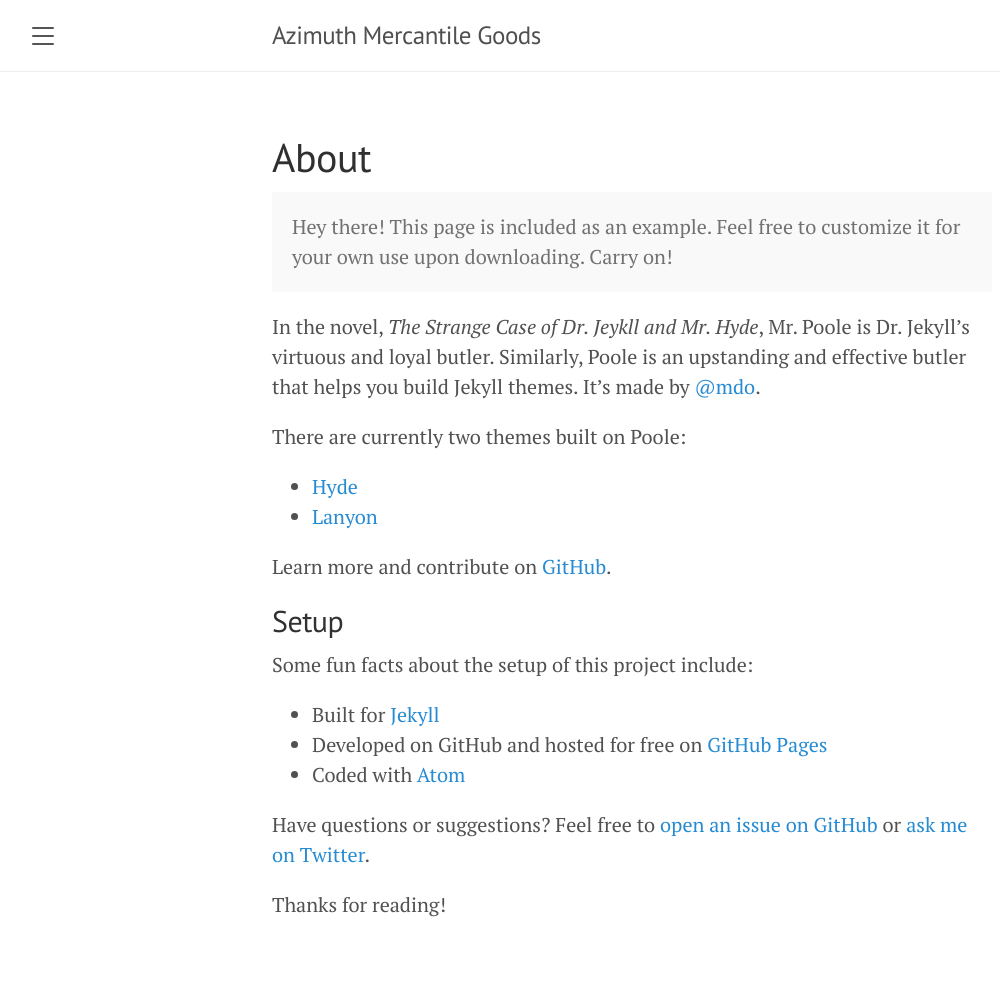
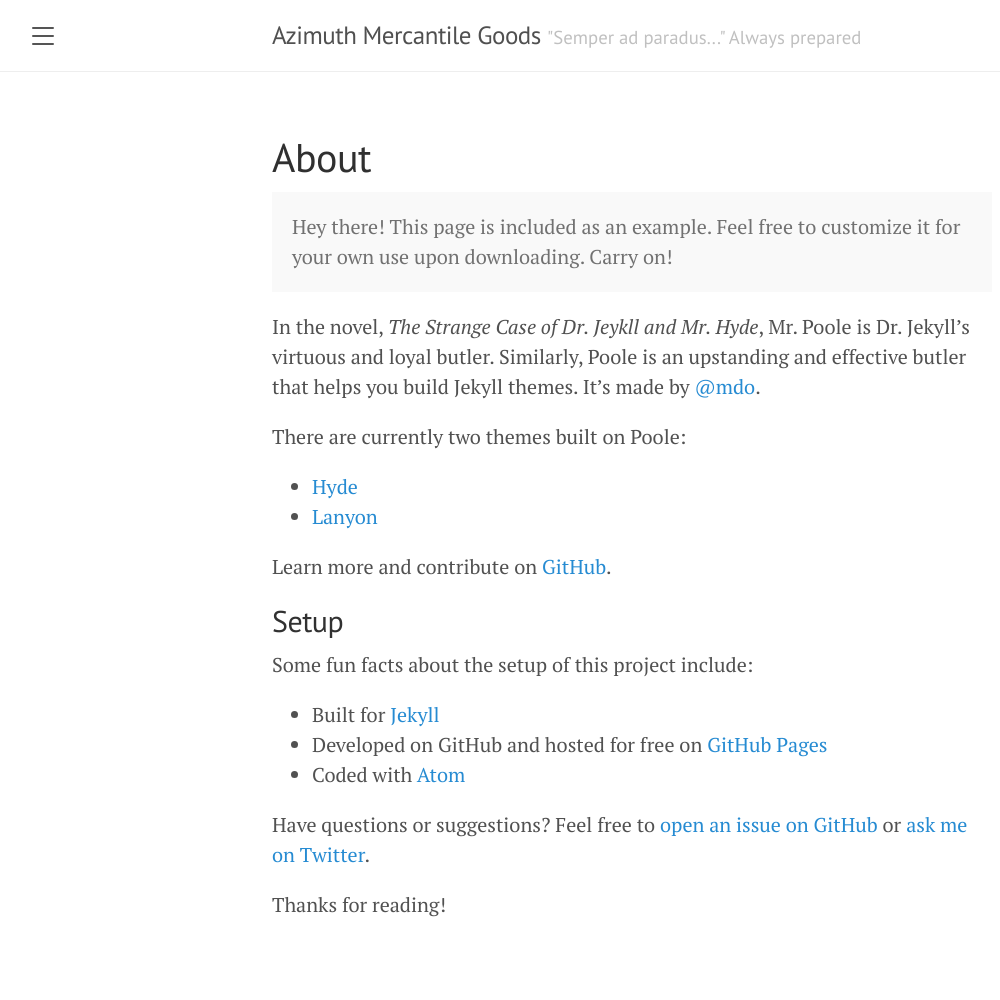
Before and after one commit to azimuthmercantilegoods/azimuthmercantilegoods.github.io, a Jekyll site: the page built from about.md, in a window 1280 px wide. Shown: the whole page, without its empty margins (8-1008 px from the left). Built offline with Jekyll 4.4.1, drawn with Linux system fonts in a browser that asks for light colours.

Commit message:
Added setting for 'tagline'.

```diff
--- a/_config.yml
+++ b/_config.yml
@@ -1,6 +1,6 @@
 # Setup
 title:               Azimuth Mercantile Goods
-tagline:             ""
+tagline:             "\"Semper ad paradus...\" Always prepared"
 description:         'A collection of notes.'
 url:                 https://azimuthmercantilegoods.github.io
 baseurl:             ''
```
